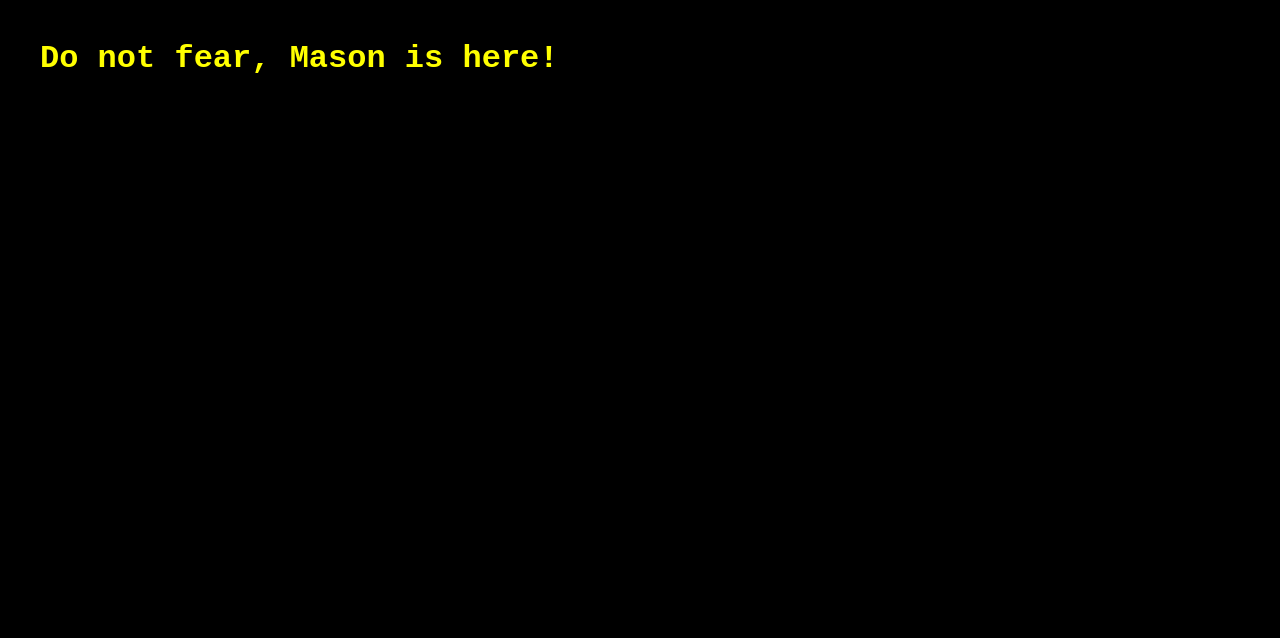
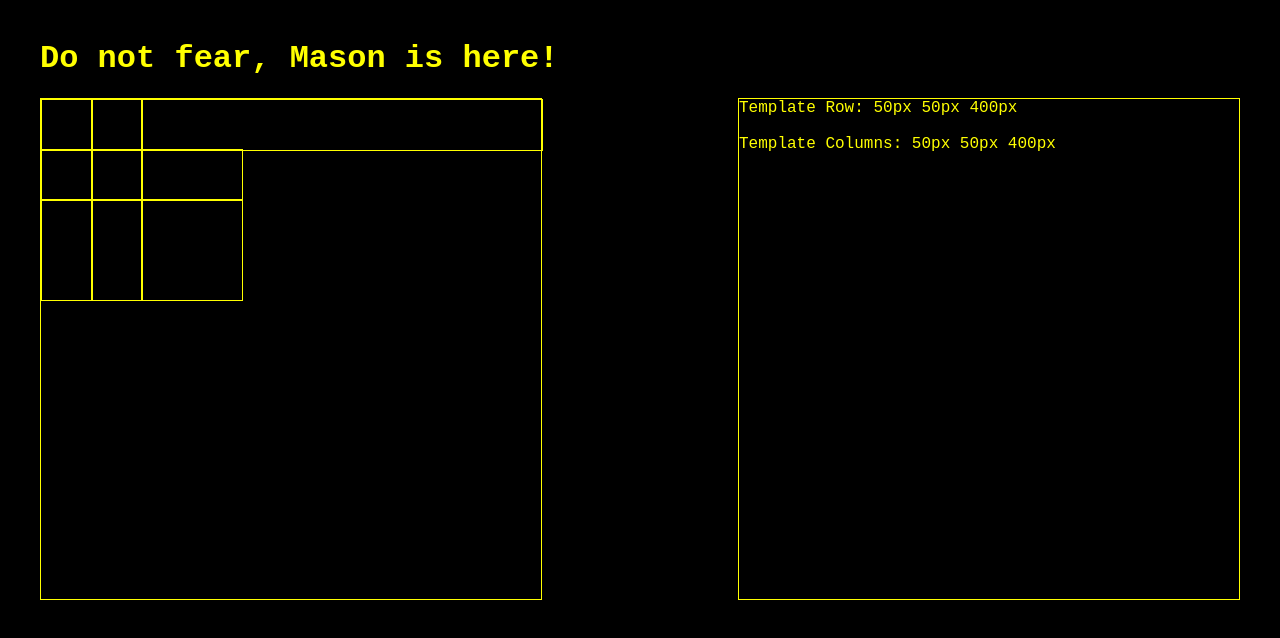
Before and after one commit to fusioncharts/faberjs, a website built with webpack: page visualiser/index.html in a window 1280 px wide. Built offline with nearby package versions, Linux system fonts and the light colour scheme.

Commit message:
Added the visualiser. Added .eslint spacing rule. Added webpack dev-server. Added Nilarnab to the list of contributors

```diff
--- a/visualiser/css-mason-compartor.js
+++ b/visualiser/css-mason-compartor.js
@@ -1 +1,41 @@
-import computeLayout from '../dist/main';
+// import computeLayout from '../dist/main';
+
+function getChild (width = 50, height = 50) {
+  return { width, height };
+}
+
+const sampleChildren = [
+  getChild(),
+  getChild(),
+  getChild(),
+  getChild(),
+  getChild(),
+  getChild(),
+  getChild(),
+  getChild(),
+  getChild()
+];
+
+function getHTMLCSSInlined (masonContainerEl, htmlContainerEl, templateColumns, templateRows, children = sampleChildren) {
+  htmlContainerEl.style.display = 'grid';
+  htmlContainerEl.style.gridTemplateColumns = templateColumns.map(x => (`${x}px`)).join(" ");
+  htmlContainerEl.style.gridTemplateRows = templateRows.map(x => (`${x}px`)).join(" ");
+
+  children.forEach(c => {
+    const childEl = document.createElement('div');
+    childEl.classList.add('bordered');
+    childEl.style.width = c.width;
+    childEl.style.height = c.height;
+    htmlContainerEl.appendChild(childEl);
+  });
+
+  const computedStyle = getComputedStyle(htmlContainerEl);
+  masonContainerEl.style.width = computedStyle.width;
+  masonContainerEl.style.height = computedStyle.height;
+
+  masonContainerEl.innerHTML = `
+    Template Row: ${computedStyle.gridTemplateRows}
+    <br><br>
+    Template Columns: ${computedStyle.gridTemplateColumns}
+  `;
+}
--- a/visualiser/index.html
+++ b/visualiser/index.html
@@ -1,4 +1,5 @@
 <html>
+
 <head>
   <style>
     body {
@@ -7,12 +8,56 @@
       color: #ffff00;
       font-family: 'Courier New', Courier, monospace
     }
+
+    .container {
+      display: flex;
+      flex-direction: row;
+      justify-content: space-between;
+    }
+
+    .html,
+    .mason {
+      /* max-width: 40%; */
+      /* min-height: 200px; */
+      border: 1px solid #ffff00;
+      /* border-radius: 10px; */
+    }
+
+    .bordered {
+      border: 1px solid #ffff00;
+    }
   </style>
 </head>
+
 <body>
+  <h1>Do not fear, Mason is here!</h1>
 
-  <h1>Do not fear, Mason is here!</h1>
+  <div class="container">
+    <div class="html">
+    </div>
+
+    <div class="mason">
+    </div>
+  </div>
+
   <script src="./css-mason-compartor.js"></script>
+  <script>
+    const htmlContainerEl = document.getElementsByClassName('html')[0];
+    const masonContainerEl = document.getElementsByClassName('mason')[0];
+    const templateColumns = [50, 50, 400];
+    const templateRows = [50, 50, 400];
+    const foo = getHTMLCSSInlined(masonContainerEl, htmlContainerEl, templateColumns, templateRows, [
+      getChild(50, 50),
+      getChild(50, 50),
+      getChild(400, 50),
+      getChild(50, 50),
+      getChild(50, 50),
+      getChild(100, 50),
+      getChild(50, 100),
+      getChild(50, 100),
+      getChild(100, 100),
+    ]);
+  </script>
+</body>
 
-</body>
 </html>
```
